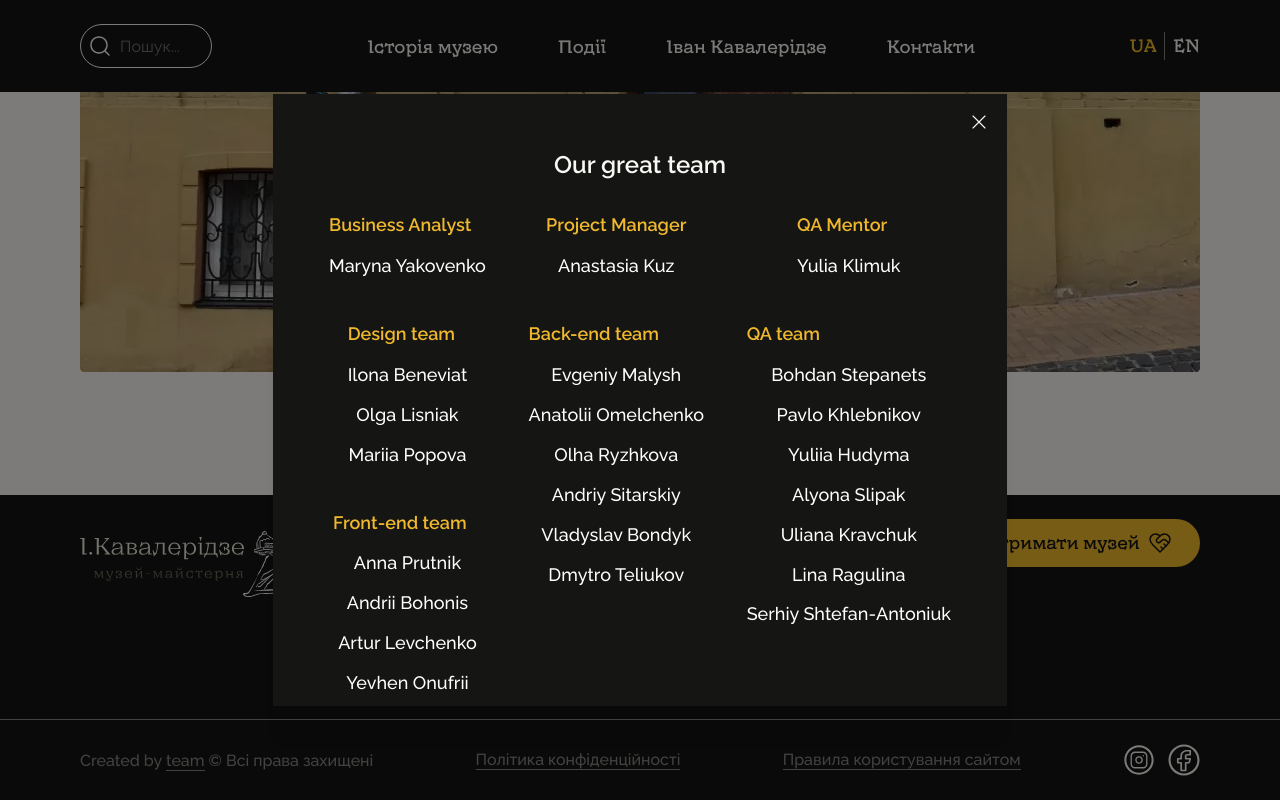
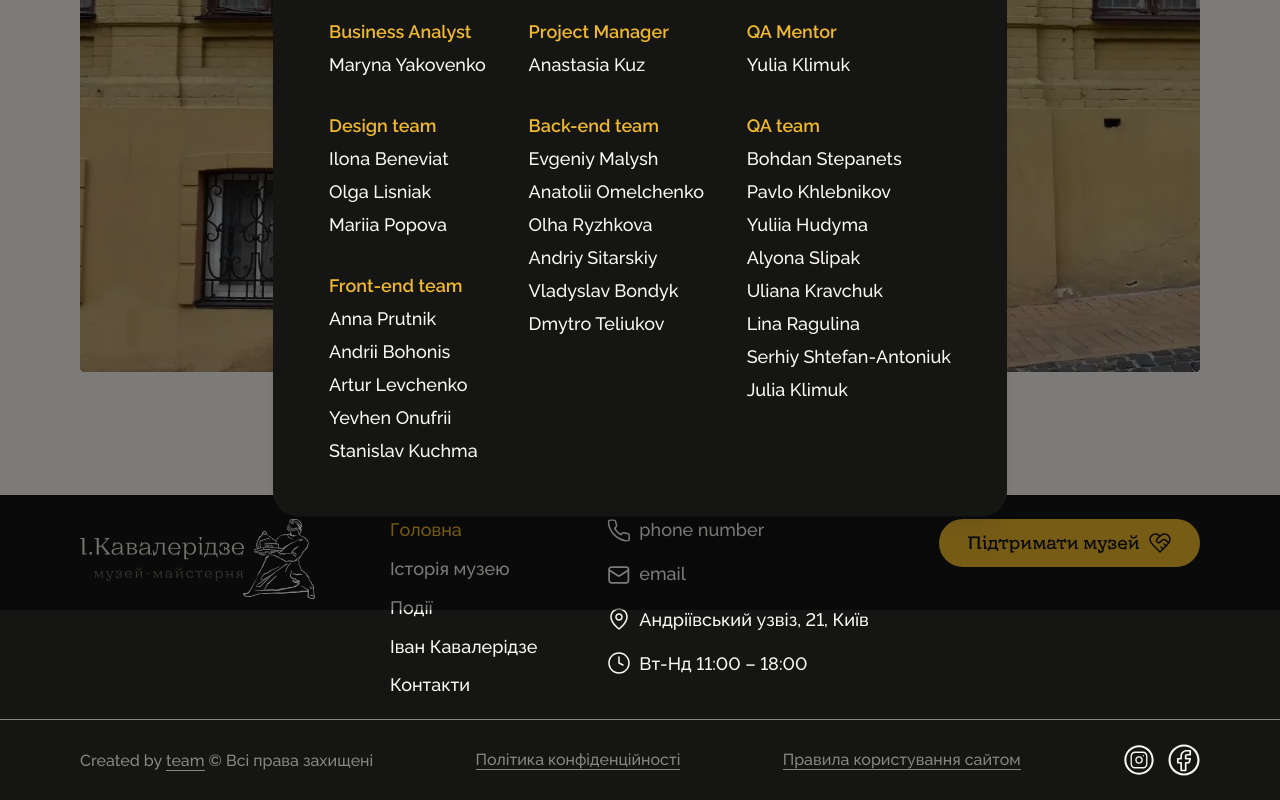
Before and after one commit to web-synergy/museum-main, a React (Vite) app: page / in a window 1280 px wide. Both pictures are taken after a click on the link "team". Shown: the part 3469-4269 px from the top of the page. Built offline with nearby package versions, Linux system fonts and the light colour scheme; no server answers.

Commit message:
feat: add link on linkedin; divides into components

```diff
--- /dev/null
+++ b/src/assets/teamsData.ts
@@ -0,0 +1,59 @@
+// Об'єкт з командами та учасниками
+const teamsData = [
+  {
+    role: 'Business Analyst',
+    members: [{ name: 'Maryna Yakovenko', link: 'https://www.linkedin.com/in/marynayakovenko' }],
+  },
+  {
+    role: 'Project Manager',
+    members: [{ name: 'Anastasia Kuz', link: 'www.linkedin.com/in/anastasiiia-kuz' }],
+  },
+  {
+    role: 'QA Mentor',
+    members: [{ name: 'Yulia Klimuk', link: 'https://www.linkedin.com/in/julia-klimuk/' }],
+  },
+  {
+    role: 'Design team',
+    members: [
+      { name: 'Ilona Beneviat', link: 'https://www.linkedin.com/in/ilonabeneviat/' },
+      { name: 'Olga Lisniak', link: 'https://www.linkedin.com/in/olga-vladimirovna-lisniak/' },
+      { name: 'Mariia Popova', link: 'https://www.linkedin.com/in/mariia-popova-75702a278/' },
+    ],
+  },
+  {
+    role: 'Front-end team',
+    members: [
+      { name: 'Anna Prutnik', link: 'https://www.linkedin.com/in/anna-prutnik/' },
+      { name: 'Andrii Bohonis', link: 'https://www.linkedin.com/in/andrii-bohonis-755a38245/' },
+      { name: 'Artur Levchenko', link: 'http://linkedin.com/in/artur-levchenko' },
+      { name: 'Yevhen Onufrii', link: 'https://www.linkedin.com/in/yevhen-onufrii/' },
+      { name: 'Stanislav Kuchma', link: 'https://www.linkedin.com/in/stanislav-kuchma-894b20216/' },
+    ],
+  },
+  {
+    role: 'Back-end team',
+    members: [
+      { name: 'Evgeniy Malysh', link: 'https://www.linkedin.com/in/evhen-malysh-0443231a5/' },
+      { name: 'Anatolii Omelchenko', link: 'https://www.linkedin.com/in/scream274/' },
+      { name: 'Olha Ryzhkova', link: 'https://www.linkedin.com/in/olha-ryzhkova/' },
+      { name: 'Andriy Sitarskiy', link: 'https://www.linkedin.com/in/andrey-sitarskiy-215787250/' },
+      { name: 'Vladyslav Bondyk', link: '#' },
+      { name: 'Dmytro Teliukov', link: 'https://www.linkedin.com/in/dmytro-teliukov-927683236/' },
+    ],
+  },
+  {
+    role: 'QA team',
+    members: [
+      { name: 'Bohdan Stepanets', link: 'https://www.linkedin.com/in/bohdan-stepanets/' },
+      { name: 'Pavlo Khlebnikov', link: 'https://www.linkedin.com/in/pavelkhlebnikov/' },
+      { name: 'Yuliia Hudyma', link: 'https://www.linkedin.com/in/yuliia-hudyma/' },
+      { name: 'Alyona Slipak', link: 'https://www.linkedin.com/in/alyona-slipak/' },
+      { name: 'Uliana Kravchuk', link: 'https://www.linkedin.com/in/uliana-kravchuk-931a7524b/' },
+      { name: 'Lina Ragulina', link: 'https://www.linkedin.com/in/lina-ragulina-717a631a6/' },
+      { name: 'Serhiy Shtefan-Antoniuk', link: 'https://www.linkedin.com/in/serhii-shtefan-antoniuk-91610b258/' },
+      { name: 'Julia Klimuk', link: 'https://www.linkedin.com/in/julia-klimuk/' },
+    ],
+  },
+];
+
+export default teamsData;
--- a/src/components/Footer/FooterBottom.tsx
+++ b/src/components/Footer/FooterBottom.tsx
@@ -1,8 +1,7 @@
+import { useState } from 'react';
 import { Box, IconButton, Link, Stack, Typography, styled, useMediaQuery, useTheme } from '@mui/material';
 import TeamCardModal from '../TeamCardModal/TeamCardModal';
-
 import SvgSpriteIcon from '../Common/SvgSpriteIcon';
-import { useState } from 'react';
 
 const TextLink = styled(Link)(({ theme }) => ({
   color: 'inherit',
--- /dev/null
+++ b/src/components/TeamCardModal/ColumnsTeams.tsx
@@ -0,0 +1,29 @@
+import teamsData from '@/assets/teamsData';
+import { Box, List, Typography, useTheme } from '@mui/material';
+import MemberItem from './MemberItem';
+
+interface ColumnsTeamsProps {
+  columnIndices: number[];
+}
+
+const ColumnsTeams = ({ columnIndices }: ColumnsTeamsProps) => {
+  const theme = useTheme();
+  return (
+    <Box key={columnIndices[0]} sx={{ display: 'flex', flexDirection: 'column', alignItems: 'center', gap: '40px' }}>
+      {columnIndices.map((index: number) => (
+        <Box key={index} sx={{ width: '100%', textAlign: { xs: 'center', md: 'left' } }}>
+          <Typography variant="h6" sx={{ fontSize: '18px', fontWeight: '600', lineHeight: 'normal', color: theme.palette.primary.main }}>
+            {teamsData[index].role}
+          </Typography>
+          <List sx={{ padding: 0 }}>
+            {teamsData[index].members.map((member, memIndex) => (
+              <MemberItem key={memIndex} member={member} />
+            ))}
+          </List>
+        </Box>
+      ))}
+    </Box>
+  );
+};
+
+export default ColumnsTeams;
--- /dev/null
+++ b/src/components/TeamCardModal/MemberItem.tsx
@@ -0,0 +1,28 @@
+import { Link, ListItem, useTheme } from '@mui/material';
+
+interface ListItemProps {
+  member: { link: string; name: string };
+}
+
+const MemberItem = ({ member }: ListItemProps) => {
+  const theme = useTheme();
+  return (
+    <ListItem
+      sx={{
+        width: '100%',
+        padding: 0,
+        textAlign: { xs: 'center', md: 'left' },
+        fontSize: '18px',
+        fontWeight: '500',
+        lineHeight: 'normal',
+        marginTop: { xs: '8px', md: '12px' },
+        color: theme.palette.common.white,
+      }}>
+      <Link href={member.link} underline="hover" sx={{ width: '100%' }} target="_blank">
+        {member.name}
+      </Link>
+    </ListItem>
+  );
+};
+
+export default MemberItem;
--- a/src/components/TeamCardModal/TeamCardModal.tsx
+++ b/src/components/TeamCardModal/TeamCardModal.tsx
@@ -1,60 +1,19 @@
-import { IconButton, Typography, Modal, Box, useTheme, useMediaQuery } from '@mui/material';
+import { Box, IconButton, Modal, Typography, useMediaQuery, useTheme } from '@mui/material';
+import teamsData from '@/assets/teamsData';
 import SvgSpriteIcon from '../Common/SvgSpriteIcon';
+import ColumnsTeams from './ColumnsTeams';
 import { ModalContainer } from './styles';
-import { theme } from '@/theme';
 
 interface IModalTeamCard {
   handleClose: () => void;
   open: boolean;
 }
 
-// Об'єкт з командами та учасниками
-const teamsData = [
-  {
-    role: 'Business Analyst',
-    members: ['Maryna Yakovenko'],
-  },
-  {
-    role: 'Project Manager',
-    members: ['Anastasia Kuz'],
-  },
-  {
-    role: 'QA Mentor',
-    members: ['Yulia Klimuk'],
-  },
-  {
-    role: 'Design team',
-    members: ['Ilona Beneviat', 'Olga Lisniak', 'Mariia Popova'],
-  },
-  {
-    role: 'Front-end team',
-    members: ['Anna Prutnik', 'Andrii Bohonis', 'Artur Levchenko', 'Yevhen Onufrii', 'Stanislav Kuchma'],
-  },
-  {
-    role: 'Back-end team',
-    members: ['Evgeniy Malysh', 'Anatolii Omelchenko', 'Olha Ryzhkova', 'Andriy Sitarskiy', 'Vladyslav Bondyk', 'Dmytro Teliukov'],
-  },
-  {
-    role: 'QA team',
-    members: [
-      'Bohdan Stepanets',
-      'Pavlo Khlebnikov',
-      'Yuliia Hudyma',
-      'Alyona Slipak',
-      'Uliana Kravchuk',
-      'Lina Ragulina',
-      'Serhiy Shtefan-Antoniuk',
-    ],
-  },
-
-  // Добавьте другие роли и участников по мере необходимости
-];
-
 const TeamCardModal = ({ handleClose, open }: IModalTeamCard) => {
   const theme = useTheme();
   const isSmallScreen = useMediaQuery(theme.breakpoints.down('md'));
 
-  const getColumnOrder = () => {
+  const getTeamCardColumn = () => {
     if (isSmallScreen) {
       return teamsData.map((_, index) => [index]);
     }
@@ -66,33 +25,7 @@ const TeamCardModal = ({ handleClose, open }: IModalTeamCard) => {
     ];
   };
 
-  const columnOrder = getColumnOrder();
-
-  const renderColumns = (columnIndices: number[]) => (
-    <Box key={columnIndices[0]} sx={{ display: 'flex', flexDirection: 'column', alignItems: 'center', gap: '40px' }}>
-      {columnIndices.map((index) => (
-        <Box key={index}>
-          <Typography variant="h6" sx={{ fontSize: '18px', fontWeight: '600', color: theme.palette.primary.main }}>
-            {teamsData[index].role}
-          </Typography>
-          <Box sx={{ display: 'flex', flexDirection: 'column', alignItems: 'center' }}>
-            {teamsData[index].members.map((member, memIndex) => (
-              <Typography
-                key={memIndex}
-                sx={{
-                  fontSize: '18px',
-                  fontWeight: '500',
-                  marginTop: { xs: '8px', md: '12px' },
-                  color: 'white',
-                }}>
-                {member}
-              </Typography>
-            ))}
-          </Box>
-        </Box>
-      ))}
-    </Box>
-  );
+  const columnOrder = getTeamCardColumn();
 
   return (
     <Modal open={open} onClose={handleClose}>
@@ -109,7 +42,7 @@ const TeamCardModal = ({ handleClose, open }: IModalTeamCard) => {
             top: '16px',
             right: '16px',
           }}>
-          <SvgSpriteIcon svgSpriteId="burgerOpen_icon" />
+          <SvgSpriteIcon fontSize="large" svgSpriteId="burgerOpen_icon" />
         </IconButton>
         <Box sx={{ width: '100%', textAlign: 'center' }}>
           <Typography variant="h5" sx={{ fontWeight: '600', lineHeight: 'normal' }}>
@@ -125,7 +58,9 @@ const TeamCardModal = ({ handleClose, open }: IModalTeamCard) => {
             marginTop: '32px',
             gap: '40px',
           }}>
-          {columnOrder.map((columnIndices) => renderColumns(columnIndices))}
+          {columnOrder.map((columnIndices, index) => (
+            <ColumnsTeams key={index} columnIndices={columnIndices} />
+          ))}
         </Box>
       </ModalContainer>
     </Modal>
--- a/src/components/TeamCardModal/styles.ts
+++ b/src/components/TeamCardModal/styles.ts
@@ -8,6 +8,7 @@ export const ModalContainer = styled(Box)(({ theme }) => ({
   width: '100%',
   padding: '56px',
   outline: 'none',
+
   overflowY: 'auto',
   maxHeight: '100vh',
   backgroundColor: theme.palette.common.black,
@@ -19,12 +20,12 @@ export const ModalContainer = styled(Box)(({ theme }) => ({
     width: '6px',
   },
   '&::-webkit-scrollbar-track': {
-    backgroundColor: theme.palette.common.black,
+    backgroundColor: 'transparent',
   },
   '&::-webkit-scrollbar-thumb': {
     backgroundColor: theme.palette.primary.main,
     borderRadius: '4px',
   },
 
-  [theme.breakpoints.up('md')]: { width: '734px', maxHeight: '612px' },
+  [theme.breakpoints.up('md')]: { width: '734px', borderRadius: '25px' },
 }));
```
